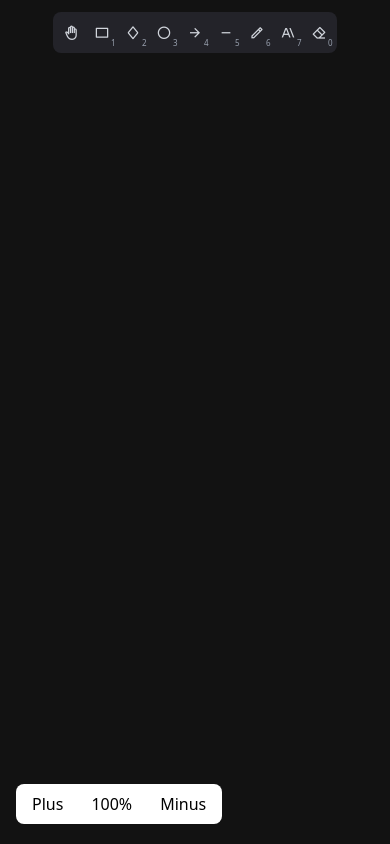
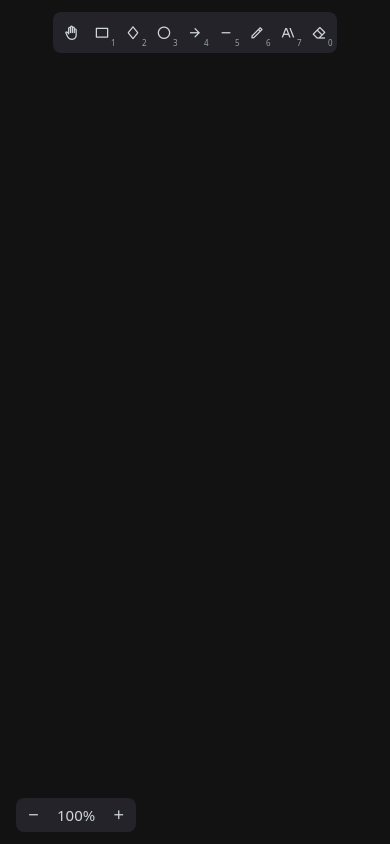
Before and after one commit to Dhruva16630/Excalidraw-Nextjs, a Next.js app: page / in a window 390 px wide. Built offline with nearby package versions, Linux system fonts and the light colour scheme.

Commit message:
Zoom UI completed with responsive

```diff
--- a/app/Canvas/CanvasBoard.tsx
+++ b/app/Canvas/CanvasBoard.tsx
@@ -4,6 +4,7 @@ import { useEffect, useRef, useState } from "react";
 import { CanvasLogic } from "./CanvasLogic";
 import { Tool } from "./types";
 import ToolBar from "../components/ToolBar";
+import ZoomToolbar from "../components/ZoomToolbar";
 
 export default function CanvasBoard() {
   const canvasRef = useRef<HTMLCanvasElement>(null);
@@ -79,22 +80,14 @@ export default function CanvasBoard() {
       <div className="fixed top-3 w-full flex justify-center">
       <ToolBar tool={tool} setTool={setTool} />
     </div>
-      <div className="fixed bottom-5 left-4 flex justify-center gap-1 bg-white rounded-lg p-1">
-        <button className="hover:bg-gray-200 px-3 py-1 rounded-2xl"
-          onClick={() => engine?.zoomAtCenter(1.1)}
-        >
-          Plus
-        </button>
-        <button className="hover:bg-gray-200 px-3 py-1 rounded-2xl"
-          onClick={() => engine?.resetZoom()}
-        >
-          {Math.round(zoomPercentage * 100)}%
-        </button>
-        <button className="hover:bg-gray-200 px-3 py-1 rounded-2xl"
-          onClick={() => engine?.zoomAtCenter(0.9)}
-        >
-          Minus
-        </button>
+      <div className="fixed bottom-3 left-4">
+        <ZoomToolbar
+         zoomPercentage={zoomPercentage}
+          onZoomIn={() => engine?.zoomAtCenter(1.1)}
+          onZoomOut={() => engine?.zoomAtCenter(0.9)}
+          onResetZoom={() => engine?.resetZoom()}
+        />
+
       </div>
 
     </div>
--- a/app/components/Buttons.tsx
+++ b/app/components/Buttons.tsx
@@ -2,12 +2,13 @@ import React from "react";
 
 interface ButtonsProps {
   onClick: () => void;
-  className: string;
+  className?: string;
   icon?: React.ReactNode;
   imgSrc?: string;
   text?: string;
   num?: number;
-  label?: string;
+  children?: React.ReactNode;
+
 }
 
 const Buttons: React.FC<ButtonsProps> = ({
@@ -17,7 +18,8 @@ const Buttons: React.FC<ButtonsProps> = ({
   imgSrc,
   text,
   num,
-  label
+  children,
+
 }) => {
   return (
     <button
@@ -40,11 +42,7 @@ const Buttons: React.FC<ButtonsProps> = ({
         </span>
       )}
 
-      {label && (
-        <span className="absolute bottom-full mb-1 hidden group-hover:block text-xs bg-black text-white px-2 py-1 rounded">
-        {label}
-      </span>
-      )}
+      {children}
     </button>
   );
 };
--- /dev/null
+++ b/app/components/ZoomToolbar.tsx
@@ -0,0 +1,45 @@
+import React from 'react'
+import Buttons from './Buttons'
+
+
+interface ZoomToolbarProps {
+    zoomPercentage: number;
+    onZoomIn: () => void;
+    onZoomOut: () => void;
+    onResetZoom: () => void;
+
+
+}
+
+
+const ZoomToolbar:React.FC<ZoomToolbarProps> = ({
+    zoomPercentage,
+    onZoomIn,
+    onZoomOut,
+    onResetZoom
+}) => {
+  return (
+    <div className='flex justify-center gap-2 text-gray-300 bg-[#232329] rounded-lg p-0.5 text-[15px] md:text-lg 2xl:text-xl'>
+        <Buttons onClick={onZoomOut} className='relative group'   >
+            <i className="ri-subtract-line rounded-lg hover:bg-[#3b3c41] px-2 py-1 " />
+            <span className="absolute bottom-full left-full mb-1 hidden group-hover:block whitespace-nowrap text-xs border-1 border-white bg-[#3b3c41] text-white px-2 py-1">
+                Zoom out - Ctrl+-
+            </span>
+        </Buttons>
+        <Buttons onClick={onResetZoom} className='relative group text-[15px] '>
+            {Math.round(zoomPercentage * 100)}%
+            <span className="absolute bottom-full mb-2 hidden group-hover:block whitespace-nowrap text-sm rounded-lg  bg-black text-white px-2 py-1">
+                Reset Zoom
+            </span>
+        </Buttons>
+        <Buttons onClick={onZoomIn} className='relative group' >
+            <i className=" ri-add-fill rounded-lg hover:bg-[#3b3c41] px-2 py-1" />
+            <span className="absolute bottom-full left-full mb-1 hidden group-hover:block whitespace-nowrap text-xs border-1 border-white bg-[#3b3c41] text-white px-2 py-1">
+                Zoom in - Ctrl++
+            </span>
+        </Buttons>
+    </div>
+  )
+}
+
+export default ZoomToolbar
```
